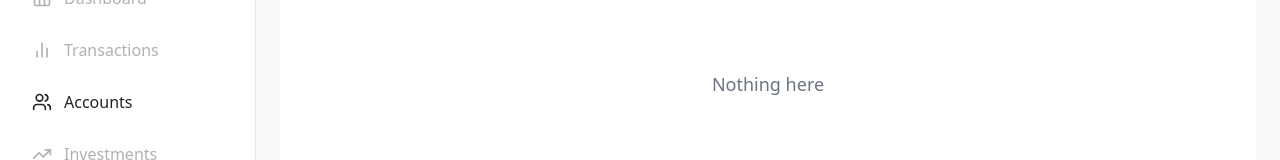
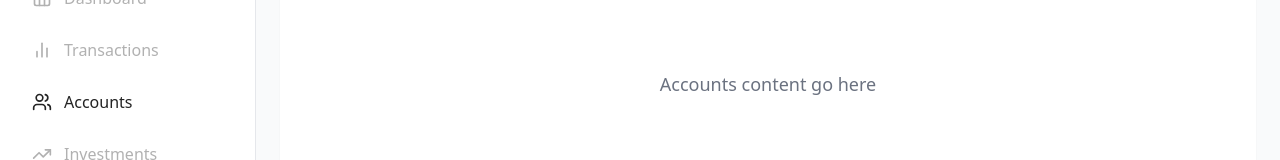
Before and after one commit to giddyupyup/soar-financial-dashboard, a React (Vite) app: page /accounts in a window 1280 px wide. Shown: the part 133-293 px from the top of the page. Built offline with nearby package versions, Linux system fonts and the light colour scheme.

Commit message:
Fixing content on empty pages

```diff
--- a/src/pages/accounts.tsx
+++ b/src/pages/accounts.tsx
@@ -3,7 +3,7 @@ export default function Accounts() {
     <div className="p-4 md:p-6">
       <div className="max-w-7xl mx-auto">
         <div className="bg-white rounded-xl shadow-sm p-6 flex items-center justify-center h-64">
-          <p className="text-gray-500 text-lg">Nothing here</p>
+          <p className="text-gray-500 text-lg">Accounts content go here</p>
         </div>
       </div>
     </div>
--- a/src/pages/investments.tsx
+++ b/src/pages/investments.tsx
@@ -3,7 +3,7 @@ export default function Investments() {
     <div className="p-4 md:p-6">
       <div className="max-w-7xl mx-auto">
         <div className="bg-white rounded-xl shadow-sm p-6 flex items-center justify-center h-64">
-          <p className="text-gray-500 text-lg">Nothing here</p>
+          <p className="text-gray-500 text-lg">Investments content go here</p>
         </div>
       </div>
     </div>
--- a/src/pages/loans.tsx
+++ b/src/pages/loans.tsx
@@ -3,7 +3,7 @@ export default function Loans() {
     <div className="p-4 md:p-6">
       <div className="max-w-7xl mx-auto">
         <div className="bg-white rounded-xl shadow-sm p-6 flex items-center justify-center h-64">
-          <p className="text-gray-500 text-lg">Nothing here</p>
+          <p className="text-gray-500 text-lg">Loans content go here</p>
         </div>
       </div>
     </div>
--- a/src/pages/my-privileges.tsx
+++ b/src/pages/my-privileges.tsx
@@ -3,7 +3,7 @@ export default function MyPrivileges() {
     <div className="p-4 md:p-6">
       <div className="max-w-7xl mx-auto">
         <div className="bg-white rounded-xl shadow-sm p-6 flex items-center justify-center h-64">
-          <p className="text-gray-500 text-lg">Nothing here</p>
+          <p className="text-gray-500 text-lg">My Privileges content go here</p>
         </div>
       </div>
     </div>
--- a/src/pages/services.tsx
+++ b/src/pages/services.tsx
@@ -3,7 +3,7 @@ export default function Services() {
     <div className="p-4 md:p-6">
       <div className="max-w-7xl mx-auto">
         <div className="bg-white rounded-xl shadow-sm p-6 flex items-center justify-center h-64">
-          <p className="text-gray-500 text-lg">Nothing here</p>
+          <p className="text-gray-500 text-lg">Services content go here</p>
         </div>
       </div>
     </div>
--- a/src/pages/transactions.tsx
+++ b/src/pages/transactions.tsx
@@ -3,7 +3,7 @@ export default function Transactions() {
     <div className="p-4 md:p-6">
       <div className="max-w-7xl mx-auto">
         <div className="bg-white rounded-xl shadow-sm p-6 flex items-center justify-center h-64">
-          <p className="text-gray-500 text-lg">Nothing here</p>
+          <p className="text-gray-500 text-lg">Transactions content go here</p>
         </div>
       </div>
     </div>
```
